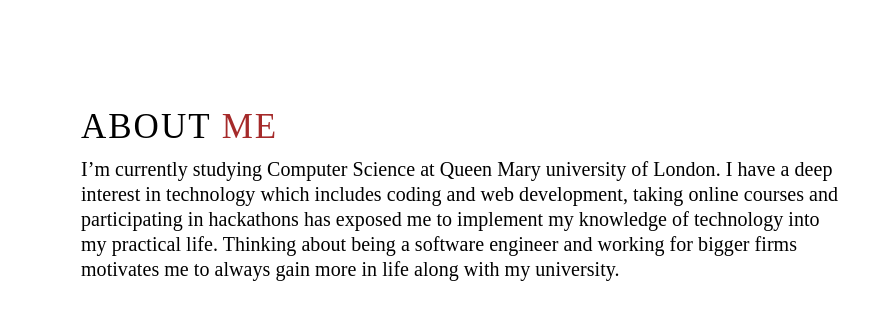
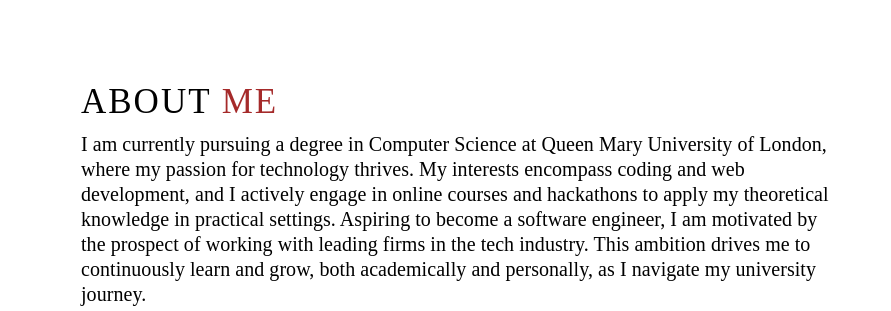
Before and after one commit to Ronikadevi22/MyportfolioWebsite, a plain HTML site: page index.html in a window 1280 px wide. Shown: the part 940-1251 px from the top of the page, 389-1280 px from the left. Drawn offline with Linux system fonts and the light colour scheme.

Commit message:
Update index.html

```diff
--- a/index.html
+++ b/index.html
@@ -56,12 +56,12 @@
                 <hgroup>
                     <h1 class="section-title">ABOUT<span> ME</span></h1>
                 </hgroup>
-                <p>I’m currently studying Computer Science at Queen Mary
-                    university of London. I have a deep interest in technology
-                    which includes coding and web development, taking online courses and participating in hackathons
-                    has exposed me to implement my knowledge of technology into my practical life.
-                    Thinking about being a software engineer and working for bigger firms motivates me to always gain
-                    more in life along with my university. </p>
+                <p>I am currently pursuing a degree in Computer Science at Queen Mary University of London, where my passion for
+                technology thrives. My interests encompass coding and web development, and I actively engage in online courses and
+                hackathons to apply my theoretical knowledge in practical settings. Aspiring to become a software engineer, I am
+                motivated by the prospect of working with leading firms in the tech industry.
+                This ambition drives me to continuously learn and grow, both academically and personally, as I navigate my university
+                journey.</p>
                 <a href="MY_FINAL_CV.pdf" target="_blank" class="cta">Download My Cv</a>
             </div>
         </div>
```
